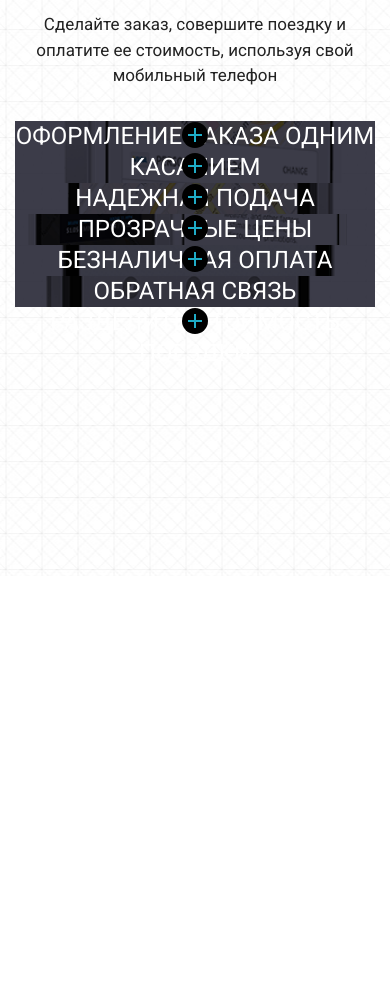
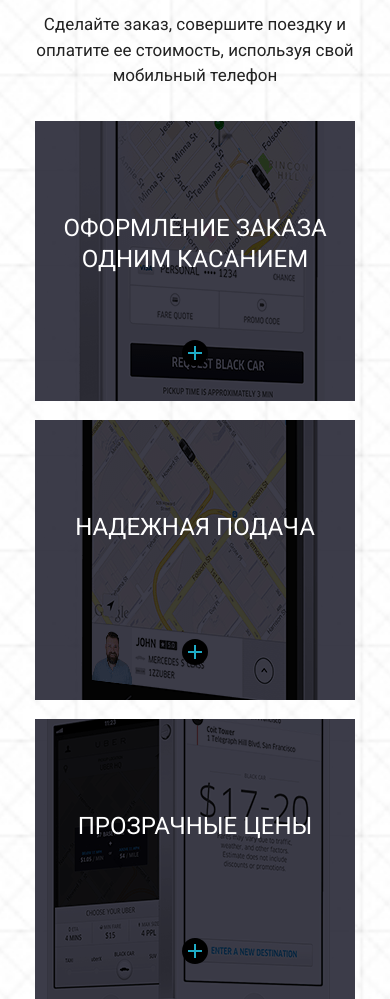
Before and after one commit to davidoff-a/uber777, a plain HTML site: page index.html in a window 390 px wide. Shown: the part 3480-4479 px from the top of the page. Before the commit the page ends 4056 px from the top, so only its background shows below. Drawn offline with Linux system fonts and the light colour scheme.

Commit message:
refactor: solve problems w/ style Mobile section

```diff
--- a/index.html
+++ b/index.html
@@ -260,37 +260,37 @@
 				<div class="subtitle">Сделайте заказ, совершите поездку и оплатите ее стоимость, используя свой мобильный телефон</div>
 				<div class="row">
 					<div class="col-md-4">
-						<div class="mobile_item_1">
+						<div class="mobile_item mobile_item_1">
 							<div class="mobile_item_subtitle">оформление заказа одним касанием</div>
 							<div class="mobile_item_plus"><img src="img/icons/plus.png" alt="plus"></div>
 						</div>
 					</div>
 					<div class="col-md-4">
-						<div class="mobile_item_2">
+						<div class="mobile_item mobile_item_2">
 							<div class="mobile_item_subtitle">надежная подача</div>
 							<div class="mobile_item_plus"><img src="img/icons/plus.png" alt="plus"></div>
 						</div>
 					</div>
 					<div class="col-md-4">
-						<div class="mobile_item_3">
+						<div class="mobile_item mobile_item_3">
 							<div class="mobile_item_subtitle">прозрачные цены</div>
 							<div class="mobile_item_plus"><img src="img/icons/plus.png" alt="plus"></div>
 						</div>
 					</div>
 					<div class="col-md-4">
-						<div class="mobile_item_4">
+						<div class="mobile_item mobile_item_4">
 							<div class="mobile_item_subtitle">безналичная оплата</div>
 							<div class="mobile_item_plus"><img src="img/icons/plus.png" alt="plus"></div>
 						</div>
 					</div>
 					<div class="col-md-4">
-						<div class="mobile_item_5">
+						<div class="mobile_item mobile_item_5">
 							<div class="mobile_item_subtitle">обратная связь</div>
 							<div class="mobile_item_plus"><img src="img/icons/plus.png" alt="plus"></div>
 						</div>
 					</div>
 					<div class="col-md-4">
-						<div class="mobile_item_6">
+						<div class="mobile_item mobile_item_6">
 							<div class="mobile_item_subtitle">разделить
 								стоимость поездки</div>
 							<div class="mobile_item_plus"><img src="img/icons/plus.png" alt="plus"></div>
@@ -300,5 +300,5 @@
 			</div>
 
 		</section>
-	</body>
+
 </html>
```
